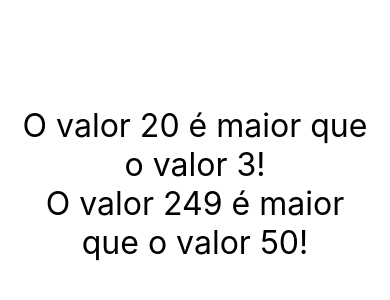
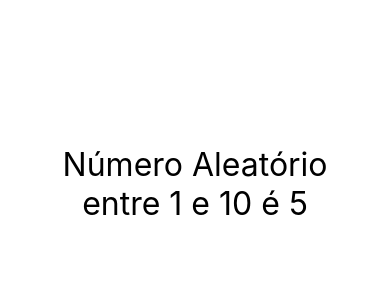
Before and after one commit to davidIsrael-rj/react-native-execicios, a React Native app: screen / in a window 390 px wide. Shown: the part 238-538 px from the top of the page. Built offline with nearby package versions, Linux system fonts and the light colour scheme.

Commit message:
Número Aleatório

```diff
--- a/src/App.jsx
+++ b/src/App.jsx
@@ -3,11 +3,13 @@ import { StyleSheet, View } from "react-native";
 // import Primeiro from "./components/Primeiro";
 // import Comp, { Comp1, Comp2 } from "./components/Multi";
 import MinMax from "./components/MinMax";
+import Aleatorio from "./components/Aleatorio";
 
 function App() {
     return <View style={style.App}>
-        <MinMax min="3" max="20"/>
-        <MinMax min="50" max="249"/>
+        <Aleatorio min={1} max={10}/>
+        {/* <MinMax min="3" max="20"/>
+        <MinMax min="50" max="249"/> */}
         {/* <Comp/>
         <Comp1/>
         <Comp2/>
--- /dev/null
+++ b/src/components/Aleatorio.jsx
@@ -0,0 +1,13 @@
+import React from "react";
+import { Text } from "react-native";
+import estilo from "./estilo";
+
+export default (props) =>{
+    const min = Math.ceil(props.min)
+    const max = Math.floor(props.max)
+    const aleatorio = Math.floor(Math.random() * (max -min + 1)) + min
+
+    return(
+        <Text style={estilo.fontG}>Número Aleatório entre {props.min} e {props.max} é {aleatorio}</Text>
+    )
+}
```
